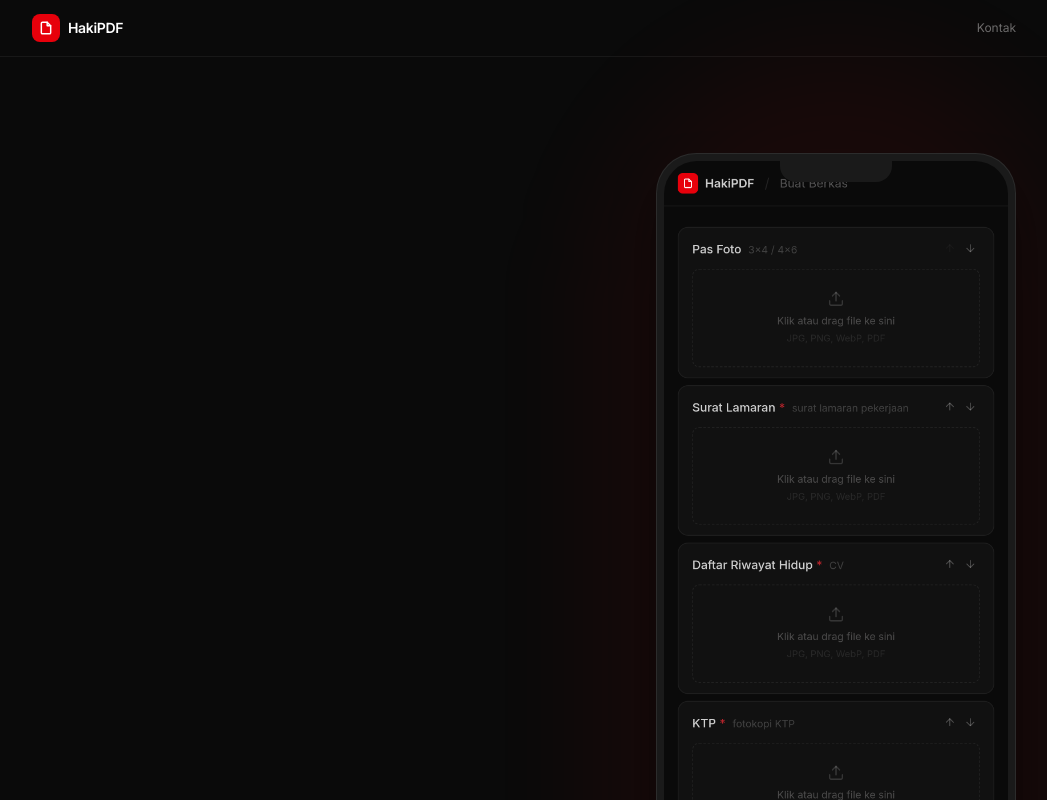
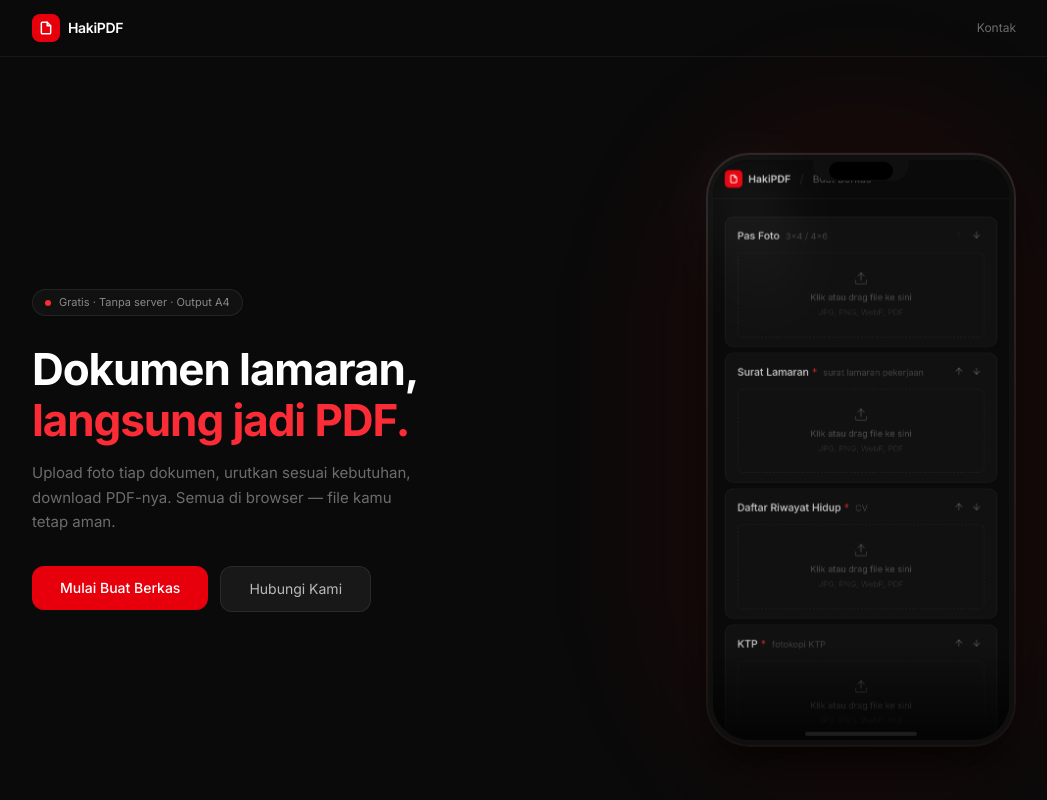
Before and after one commit to Stonepath-dotcom/wabot-hub, a Next.js app: page / in a window 1280 px wide. Shown: the top 800 px of the page, without its empty margins (116-1163 px from the left). Built offline with nearby package versions, Linux system fonts and the light colour scheme.

Commit message:
a71b9041-4830-4dc5-b8bb-177c7caea5f0

```diff
--- a/src/app/page.tsx
+++ b/src/app/page.tsx
@@ -69,27 +69,37 @@
             <div className="flex justify-center lg:justify-end animate-fade-in-right">
               <div className="relative">
                 {/* glow behind phone */}
-                <div className="absolute -inset-12 bg-red-600/[0.08] blur-3xl rounded-full pointer-events-none animate-glow-pulse" />
+                <div className="absolute -inset-14 bg-red-600/[0.07] blur-[60px] rounded-full pointer-events-none animate-glow-pulse" />
 
-                {/* phone frame */}
-                <div className="relative w-[300px] sm:w-[340px] lg:w-[360px] bg-[#1a1a1a] rounded-[40px] p-[7px] shadow-2xl shadow-black/70 border border-white/[0.08] animate-phone-float">
+                {/* phone frame — outer ring */}
+                <div className="relative w-[280px] sm:w-[300px] lg:w-[310px] rounded-[44px] p-[2px] bg-gradient-to-b from-white/[0.12] to-white/[0.04] shadow-2xl shadow-black/80 animate-phone-float">
+                  {/* phone body */}
+                  <div className="relative bg-[#0f0f0f] rounded-[42px] p-[5px]">
                     {/* notch */}
-                  <div className="absolute top-0 left-1/2 -translate-x-1/2 w-28 h-7 bg-[#1a1a1a] rounded-b-2xl z-10" />
+                    <div className="absolute top-0 left-1/2 -translate-x-1/2 w-24 h-[26px] bg-[#0f0f0f] rounded-b-2xl z-10" />
+                    <div className="absolute top-[7px] left-1/2 -translate-x-1/2 w-16 h-[18px] bg-black rounded-full z-10" />
 
-                  {/* screen */}
-                  <div className="rounded-[33px] overflow-hidden bg-black">
+                    {/* screen — fixed height, cropped top */}
+                    <div className="rounded-[37px] overflow-hidden bg-black h-[520px] sm:h-[560px] lg:h-[580px] relative">
                       <Image
                         src="/phone-mockup.png"
                         alt="HakiPDF di mobile"
                         width={780}
                         height={1690}
-                      className="w-full h-auto"
+                        className="w-full h-full object-cover object-top"
                         priority
                       />
+
+                      {/* bottom fade */}
+                      <div className="absolute bottom-0 left-0 right-0 h-24 bg-gradient-to-t from-black/80 to-transparent pointer-events-none" />
                     </div>
 
                     {/* home indicator */}
-                  <div className="absolute bottom-2.5 left-1/2 -translate-x-1/2 w-32 h-1 bg-white/15 rounded-full" />
+                    <div className="absolute bottom-[9px] left-1/2 -translate-x-1/2 w-28 h-[4px] bg-white/10 rounded-full" />
+                  </div>
+
+                  {/* reflection shine */}
+                  <div className="absolute top-3 left-3 w-20 h-40 bg-gradient-to-b from-white/[0.06] to-transparent rounded-full blur-xl pointer-events-none rotate-[-15deg]" />
                 </div>
               </div>
             </div>
```
Lines whose indentation alone changed are shown as unchanged.
